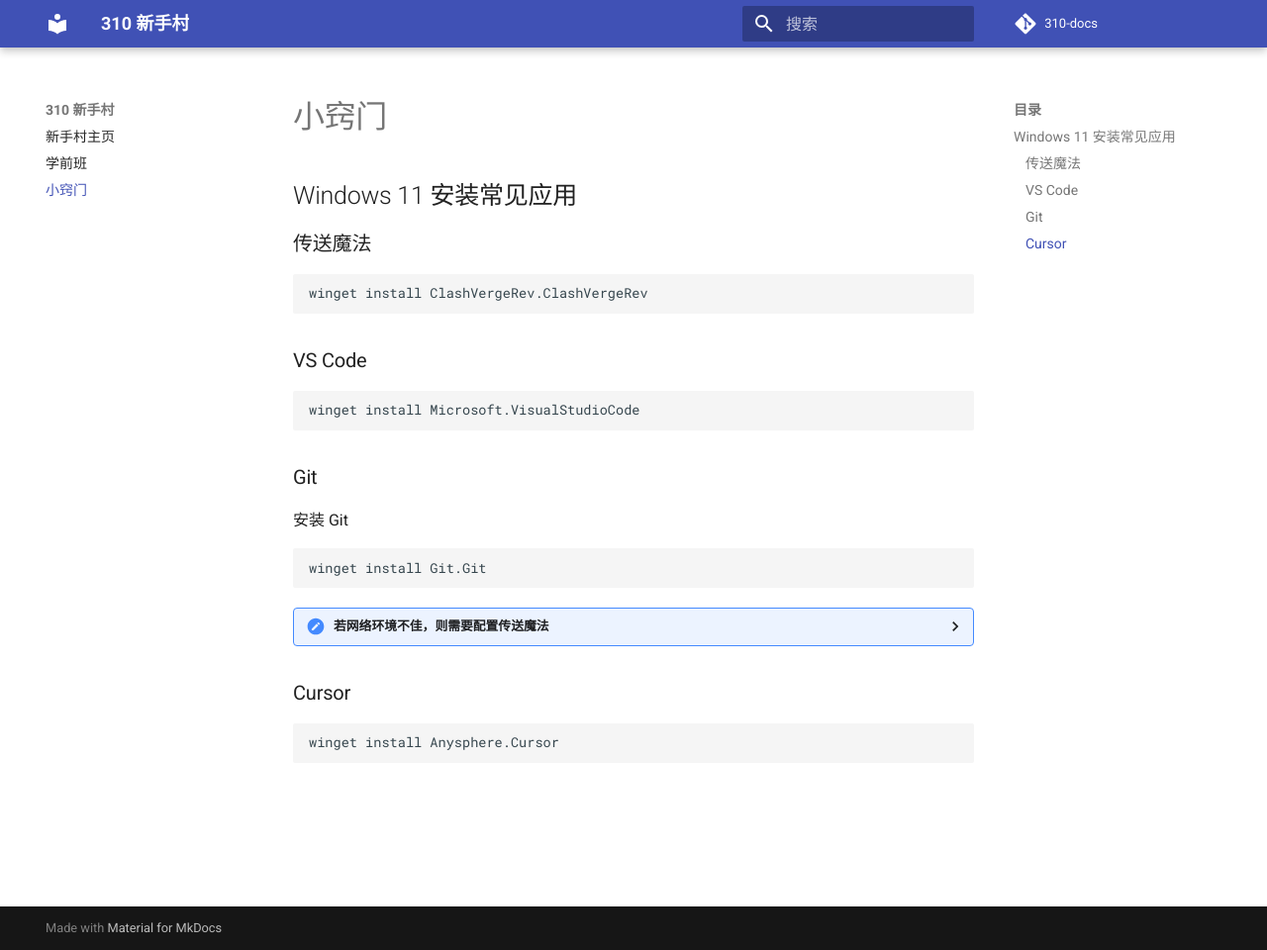
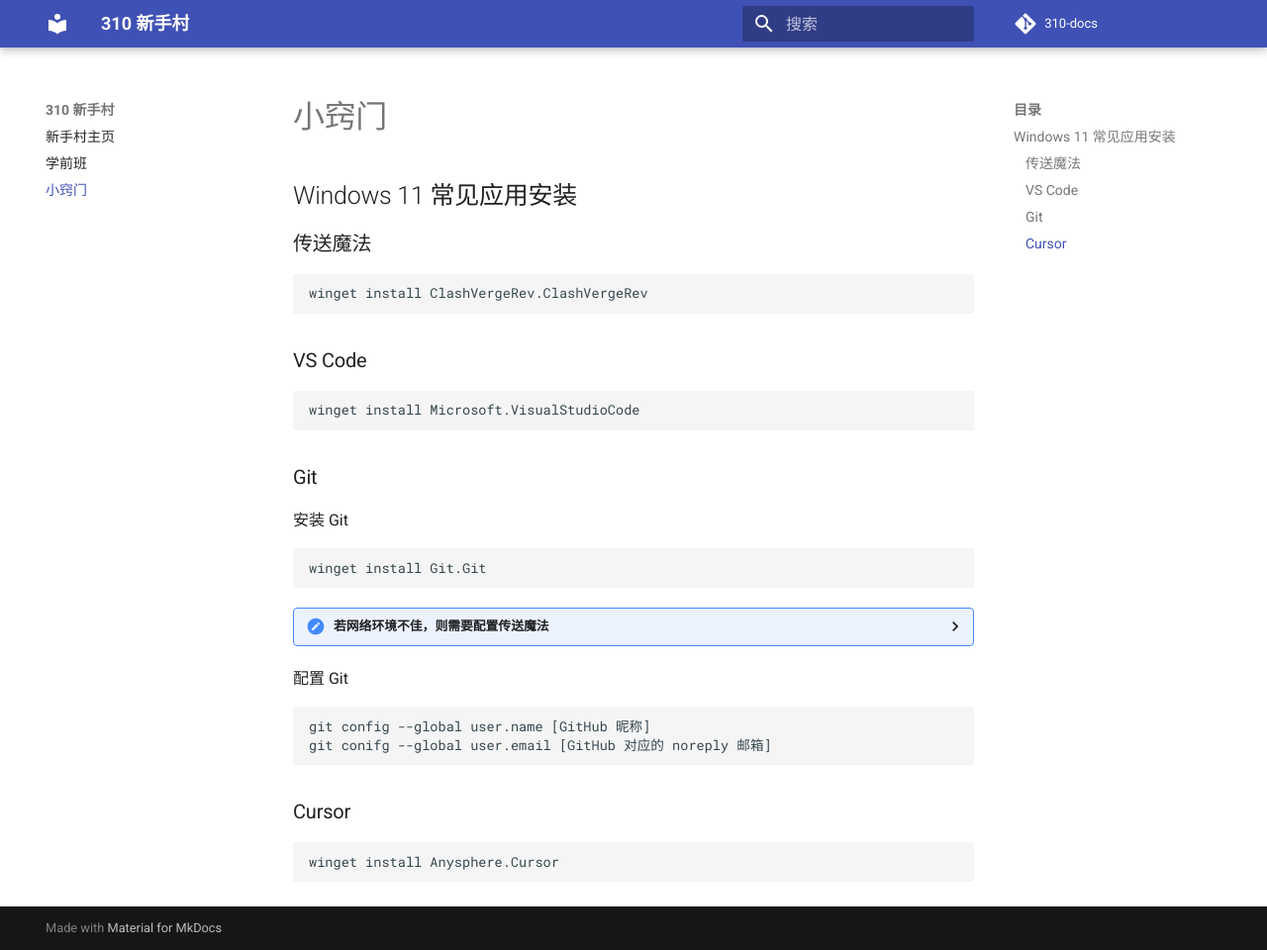
Before and after one commit to 310GeekClub/310-docs, an MkDocs documentation site: the page built from docs/小窍门.md, in a window 1280 px wide and 960 px high. Shown: the whole window at 99% size. Built offline with MkDocs 1.6.1 and Material for MkDocs 9.7.7, drawn with Linux system fonts in a browser that asks for light colours; comment, search, counter and statistics services are not loaded.

Commit message:
cheatsheet minor tweak

````diff
--- a/docs/小窍门.md
+++ b/docs/小窍门.md
@@ -1,6 +1,6 @@
 # 小窍门
 
-## Windows 11 安装常见应用
+## Windows 11 常见应用安装
 
 ### 传送魔法
 
@@ -41,6 +41,11 @@ Host github.com
 
 </details>
 
+配置 Git
+```powershell
+git config --global user.name [GitHub 昵称]
+git conifg --global user.email [GitHub 对应的 noreply 邮箱]
+```
 ### Cursor
 
 ```powershell
````
